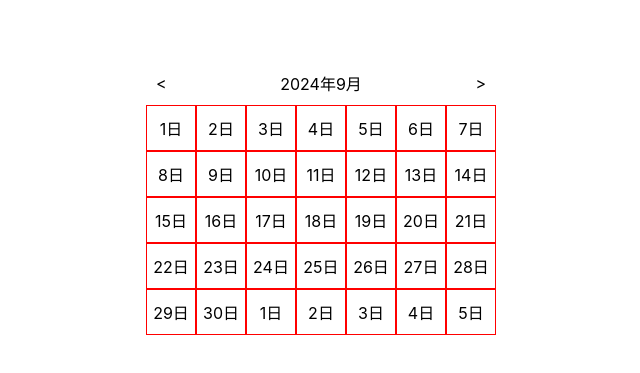
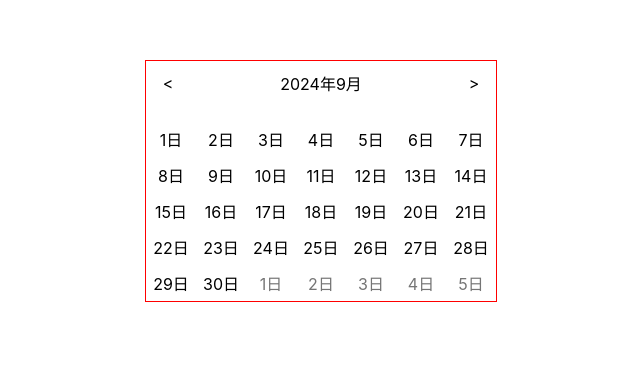
Before and after one commit to sleepingkirby/react-cal-test, a React (Create React App) app: page / in a window 1280 px wide. Shown: the part 219-592 px from the top of the page, without its empty margins (319-959 px from the left). Built offline with nearby package versions, Linux system fonts and the light colour scheme.

Commit message:
correcting styles

```diff
--- a/src/component/Cal.js
+++ b/src/component/Cal.js
@@ -14,18 +14,17 @@ export const Cal = ({ curDate = new Date(), dateRng = { 'start': null, 'end': nu
     let dayArr = [];
     let pointerDate = new Date(curDate.getFullYear(), curDate.getMonth(), 1);
     pointerDate = new Date(pointerDate.getFullYear(), pointerDate.getMonth(), (1 - pointerDate.getDay()) % 7);
-    console.log(pointerDate);
     let endDate = new Date(curDate.getFullYear(), curDate.getMonth() + 1, 0);
-    //endDt.getDate()+(7-endDt.getDay())
     endDate = new Date(endDate.getFullYear(), endDate.getMonth(), endDate.getDate()+(7-endDate.getDay()));
-    console.log(endDate);
 
     while(Date.parse(pointerDate) < Date.parse(endDate)){
     const day = pointerDate.getDate();
     const mon = pointerDate.getMonth();
+    const nonCurMonClass = pointerDate.getMonth() != curMon ? cn.CalMonDayNonCurMon : '';//setting style/class for dates not in current month;
+    const todayClass =
       dayArr.push(
         (
-          <div className={`${cn.CalMonDay}`} key={`${mon}=${day}`} >
+          <div className={`${cn.CalMonDay} ${nonCurMonClass}`} key={`${mon}=${day}`} >
             {day}日
           </div>
         )
@@ -40,10 +39,10 @@ export const Cal = ({ curDate = new Date(), dateRng = { 'start': null, 'end': nu
 
   return (
       <div className={`${cn.Cal}`}>
-        <div className={`${cn.CalMonNav}`}>
-          <div className={`${cn.CalMonNavArrow}`}>&lt;</div>
-          <div className={`${cn.CalMonNavDate}`}>{year}年{mon}月</div>
-          <div className={`${cn.CalMonNavArrow}`}>&gt;</div>
+        <div className={`${cn.CalMonHeader}`}>
+          <div className={`${cn.CalMonHeaderSelect}`}>&lt;</div>
+          <div className={`${cn.CalMonHeaderDate}`}>{year}年{mon}月</div>
+          <div className={`${cn.CalMonHeaderSelect}`}>&gt;</div>
         </div>
         <div className={`${cn.CalMon}`}>
           {drawMonCal()}
--- a/src/component/Cal.module.css
+++ b/src/component/Cal.module.css
@@ -5,26 +5,41 @@
   justify-content: flex-start;
   align-items: center;
   flex-direction: column;
+  border:1px solid red;
 }
 
 .Cal > div {
   width: 100%;
 }
 
-.CalMonNav {
+.CalMonHeader {
   display: flex;
   flex-direction: row;
   justify-content: space-between;
   align-items: center;
-  width: 100%;
+  width: 350px;
+  height: 44px;
+  margin-bottom: 16px;
 }
 
-.CalMonNav div {
-  padding: var(--default-pad-size);
+.CalMonHeader div {
 }
 
-.CalMonNavArrow {
+.CalMonHeaderSelect {
   cursor: pointer;
+  width: 44px;
+  height: 44px;
+  background-color: white;
+  display: flex;
+  align-items: center;
+  justify-content: center;
+}
+
+.CalMonHeaderSelect:hover {
+  background-color: #e6e6e6;
+}
+
+.CalMonHeaderDate {
 }
 
 .CalMon {
@@ -34,7 +49,31 @@
   grid-template-columns: repeat(7, 1fr);
 }
 
+.CalMon div {
+  display: flex;
+  justify-content: center;
+  align-items: center;
+}
+
 .CalMonDay {
-  padding: var(--default-pad-size) 0px var(--default-pad-size) 0px;
-  border: 1px solid red;
+  width: 50px;
+  height: 36px;
+  background-color: white;
+  cursor: pointer;
 }
+
+.CalMonDay:hover {
+  background-color: #e6e6e6;
+}
+
+.CalMon > .CalMonDayToday {
+  background-color: #ffff76;
+}
+
+.CalMon > .CalMonDayActive {
+  background-color: #006edc;
+}
+
+.CalMon > .CalMonDayNonCurMon {
+  color: #757575;
+}
```
